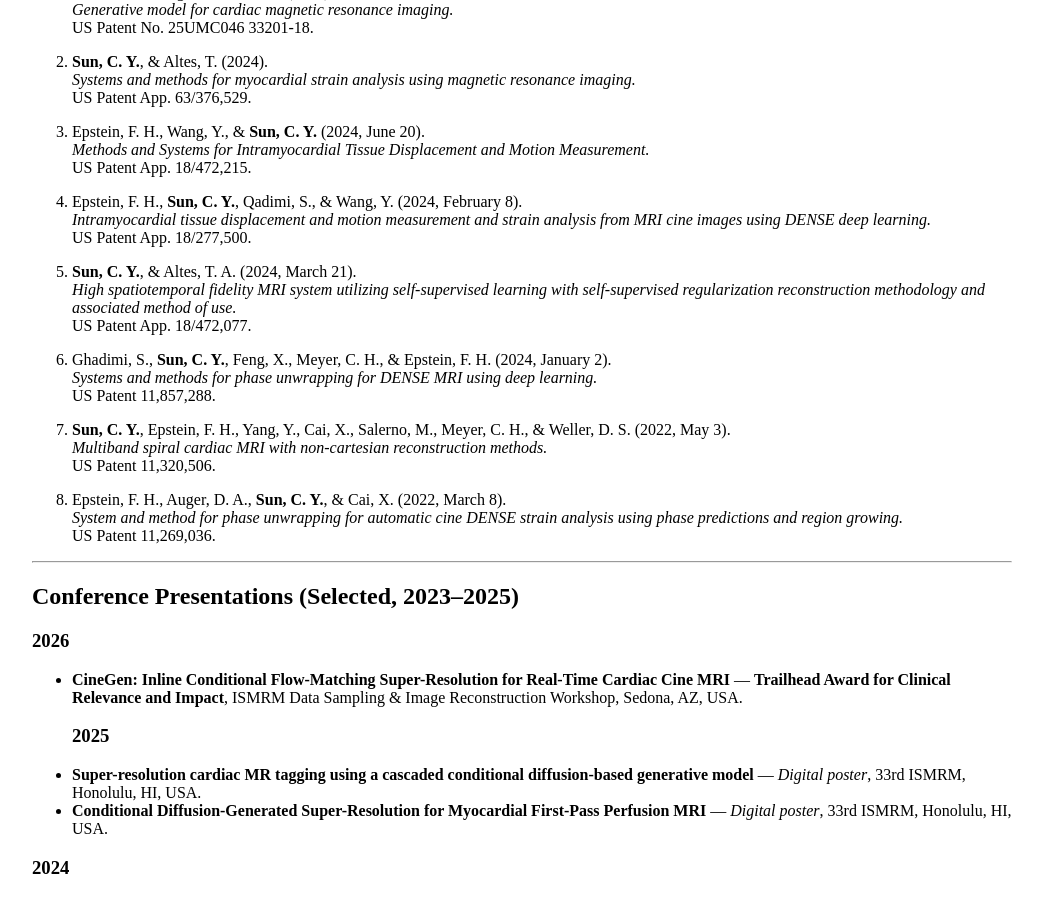
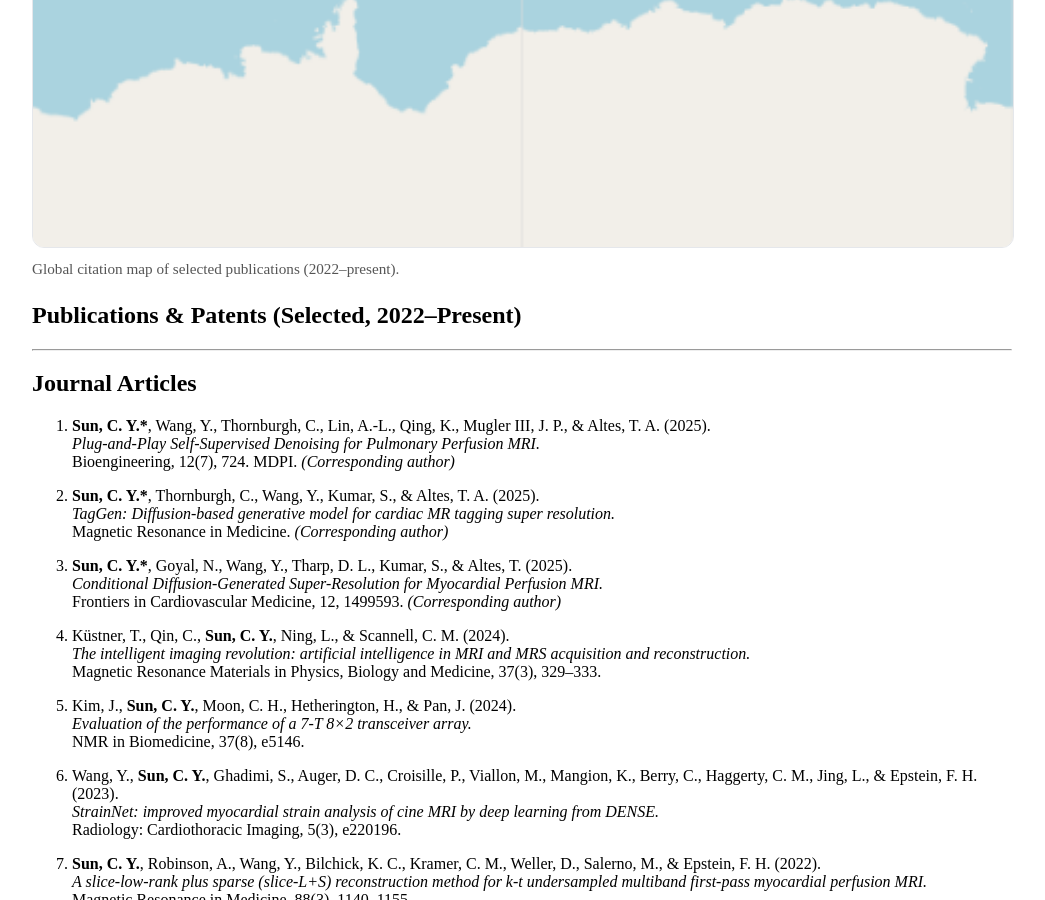
Before and after one commit to MRImagingLab/research, a Jekyll site: the page built from publications.md, in a window 1280 px wide and 900 px high, scrolled down 1046 px. Shown: the whole window, without its empty margins (118-1163 px from the left). Built offline with Jekyll 4.4.1, drawn with Linux system fonts in a browser that asks for light colours.

Commit message:
Add citation map to publications.md
Added a citation map figure to the publications page.

```diff
--- a/publications.md
+++ b/publications.md
@@ -3,6 +3,19 @@ layout: default
 title: Publications
 permalink: /publications
 ---
+
+## Citation Map
+
+<figure style="margin: 1.5rem 0;">
+  <img
+    src="{{ '/assets/citation_map.png' | relative_url }}"
+    alt="Citation map of selected publications"
+    style="width:100%; max-width:1100px; border:1px solid #e5e7eb; border-radius:12px;"
+  />
+  <figcaption style="margin-top:0.5rem; font-size:0.95rem; color:#555;">
+    Global citation map of selected publications (2022–present).
+  </figcaption>
+</figure>
 
 
 # Publications & Patents (Selected, 2022–Present)
```
